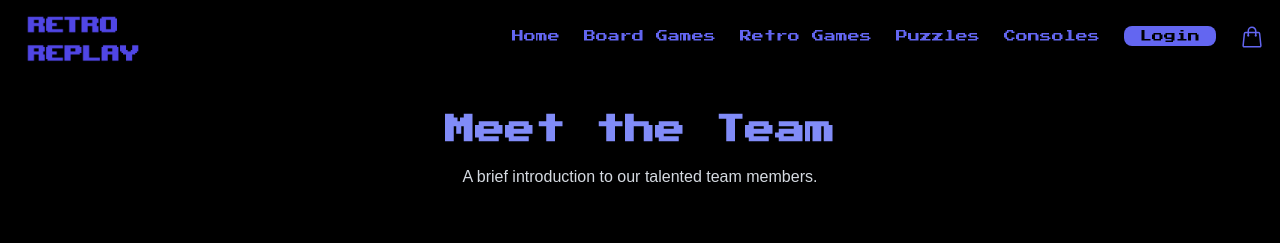
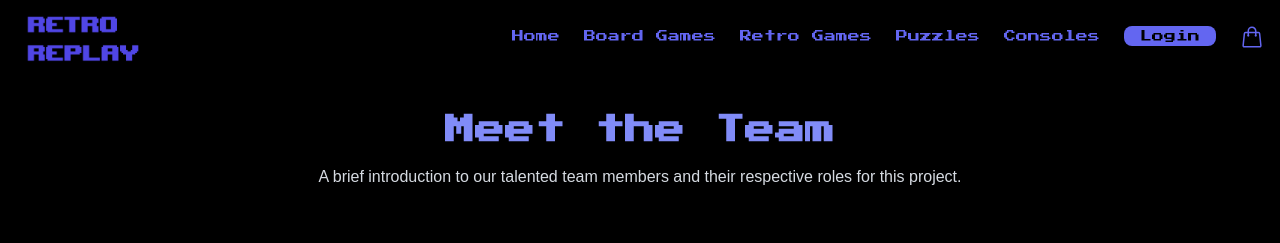
Before and after one commit to JSDWRLD/project_bravo, a React (Vite) app in the folder client/: page /credits in a window 1280 px wide. Shown: the top 243 px of the page. Built offline with nearby package versions, Linux system fonts and the light colour scheme.

Commit message:
Updated credits header

```diff
--- a/client/src/pages/Footer/Credits.jsx
+++ b/client/src/pages/Footer/Credits.jsx
@@ -52,7 +52,7 @@ const Credits = () => {
         <div className="flex flex-col text-center w-full mb-12">
           <h2 className="sm:text-3xl text-2xl font-bold font-retro title-font mb-4 text-indigo-400">Meet the Team</h2>
           <p className="lg:w-2/3 mx-auto leading-relaxed text-base">
-            A brief introduction to our talented team members.
+            A brief introduction to our talented team members and their respective roles for this project.
           </p>
         </div>
         <div className="flex flex-wrap -m-4">
```
